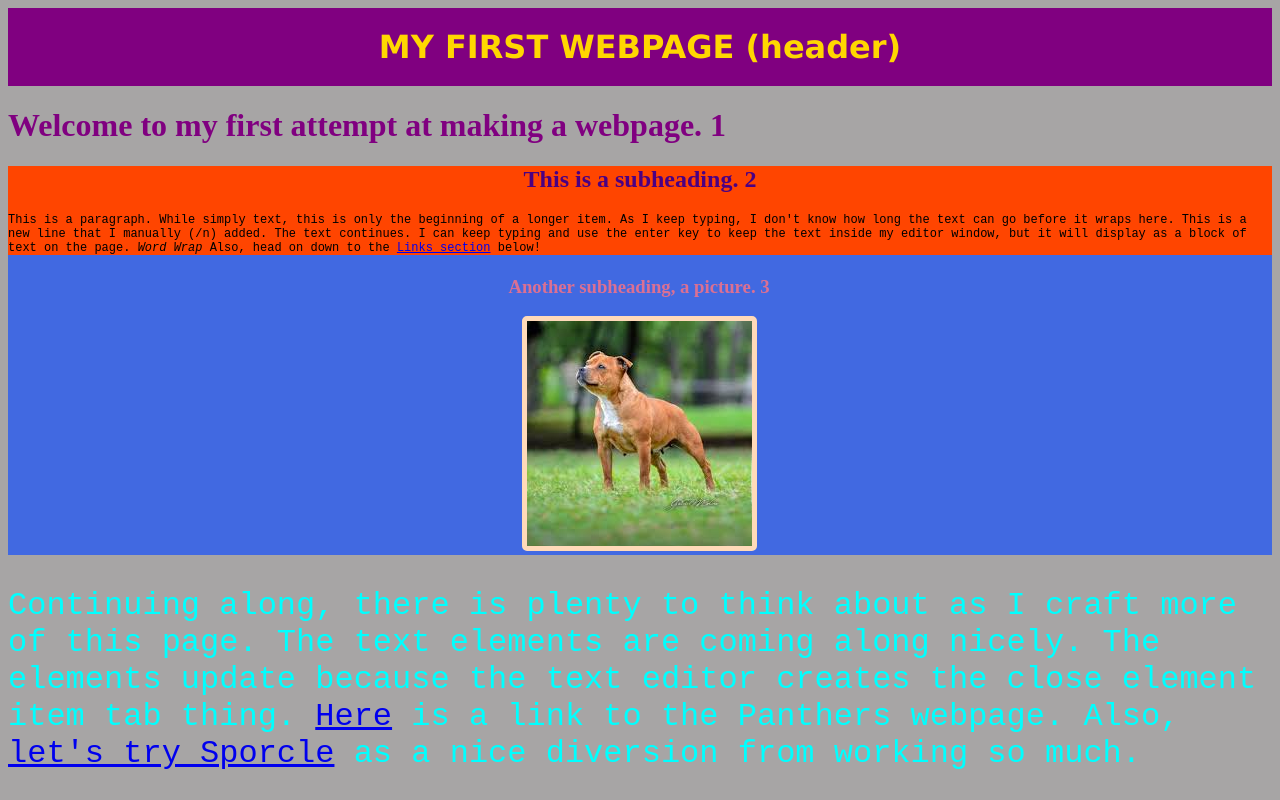
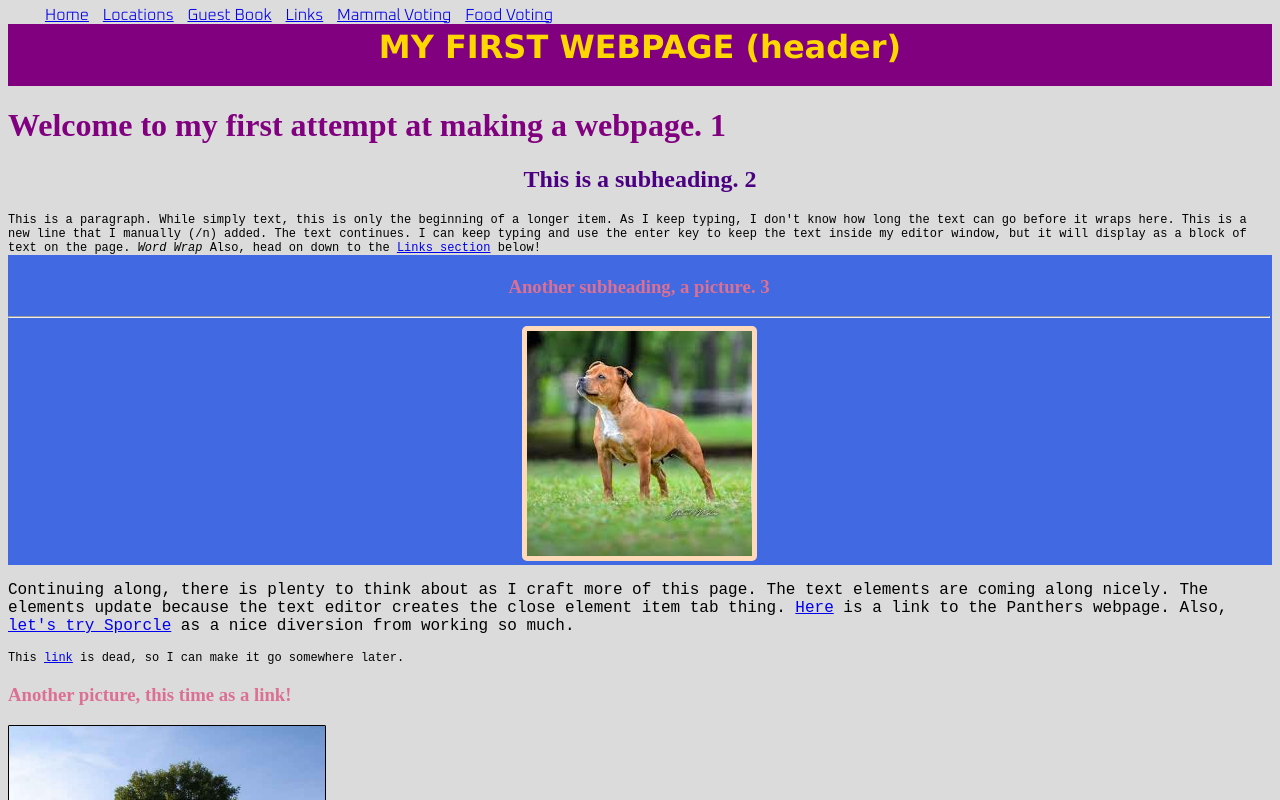
Before and after one commit to ECUJoshua/test-site, a plain HTML site: page index.html in a window 1280 px wide. Shown: the top 800 px of the page. Drawn offline with Linux system fonts and the light colour scheme.

Commit message:
positioning CSS

```diff
--- a/index.html
+++ b/index.html
@@ -4,17 +4,17 @@
     <head>
         <meta charset="utf-8">
         <title>Josh's First Webpage</title>
+        <!-- This link loads the Oxanium font into this page. -->
         <link href="https://fonts.googleapis.com/css2?family=Oxanium:wght@300&display=swap" rel="stylesheet">
 
     </head>
 
     <style>
 
-        :root {
+        /*:root {
             --big-color: #0FF;
-            --big-size: 32px;
 
-        }
+        }*/
 
         /* TEXT */       /* use this formatting for commenting style!! */
         h2 {color:green;}
@@ -22,6 +22,10 @@
         h4 {color:slateblue; font-family: 'Oxanium', 'courier new'; font-size: 18px;}
         .power-text {color:sienna}
         p {font-size: 12px; font-family: 'courier new';}
+        a:hover {
+            color:rgb(200,100,50);
+            font-weight: bold;
+            text-transform: uppercase;}
 
         /* IMAGES */
         .small-image {width: 100px; height: 200px;}
@@ -35,7 +39,7 @@
             height: 100px;}
 
         /* STYLING */
-        body {background-color:rgb(167, 165, 165);}
+        body {background-color:rgba(167, 165, 165, 0.4);}
 
         .thin-border {
             border-color: black;
@@ -55,7 +59,6 @@
             font-family:'Lucida Sans', 'Lucida Sans Regular', 'Lucida Grande', 'Lucida Sans Unicode', Geneva, Verdana, sans-serif}
 
         #article-1 {
-            background-color: orangered;
             margin-bottom: -12px;}
 
         #article-1-title {text-align: center; color:indigo;
@@ -73,6 +76,25 @@
             border-radius: 5px;
             border-color: peachpuff;}
 
+        #navbar {
+            position: fixed;
+            top: 0px;
+            left: 0px;
+            width: 100%;
+            height: 1.5em;
+            background-color: gainsboro;
+            font-family: 'Oxanium', 'arial';
+            color: palevioletred;}
+        nav ul {
+            margin: 5px;
+            padding: 0.25em, 5px;}
+        nav li {
+            display: inline;
+            margin-right: 10px;
+        }
+
+
+
 
 
 
@@ -84,15 +106,17 @@
     <header id="header"><strong>MY FIRST WEBPAGE (header)</strong></header>
     <h1 style="color: purple;">Welcome to my first attempt at making a webpage. 1</h1>
 
-    <!--Navigation Bar  **needs CSS**
-    <nav>
+
+    <nav id="navbar">
       <ul>
         <li><a href="#">Home</a></li>
         <li><a href="#">Locations</a></li>
-        <li><a href="#">Contact Us</a></li>
+        <li><a href="#personal-info-form">Guest Book</a></li>
         <li><a href="#links">Links</a></li>
+        <li><a href="#mammal-form">Mammal Voting</a></li>
+        <li><a href="#food-form">Food Voting</a></li>
       </ul>
-    </nav>-->
+    </nav>
 
     <article id="article-1">
         <h2 id="article-1-title">This is a subheading. 2</h2>
@@ -103,6 +127,7 @@
 
     <div id="dog-picture">
         <h3 id="dog-picture-title">Another subheading, a picture. 3</h3>
+        <hr>
         <img id="dogpic" class="thin-border" src="images/harperdog.jpg" alt="Dog looks like Harper">
     </div>
 
```
